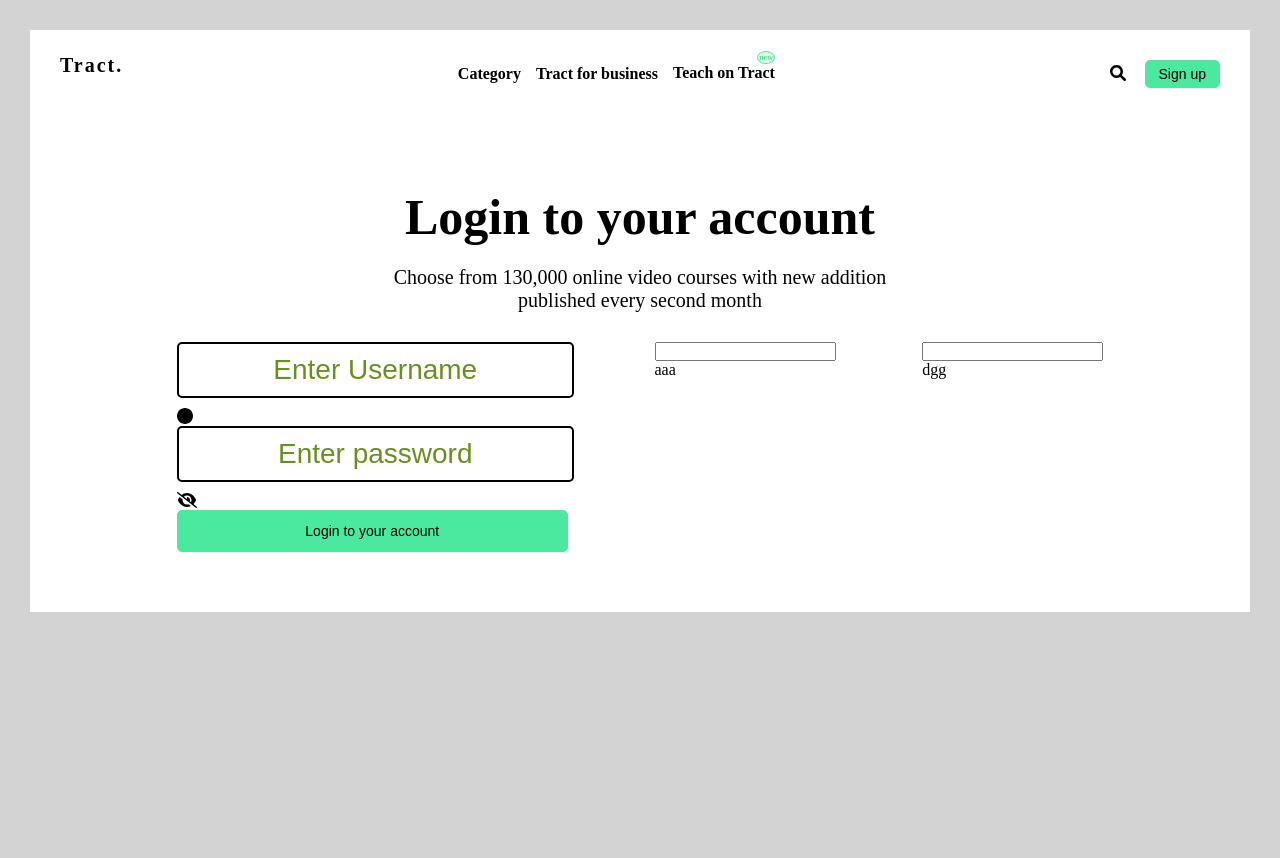
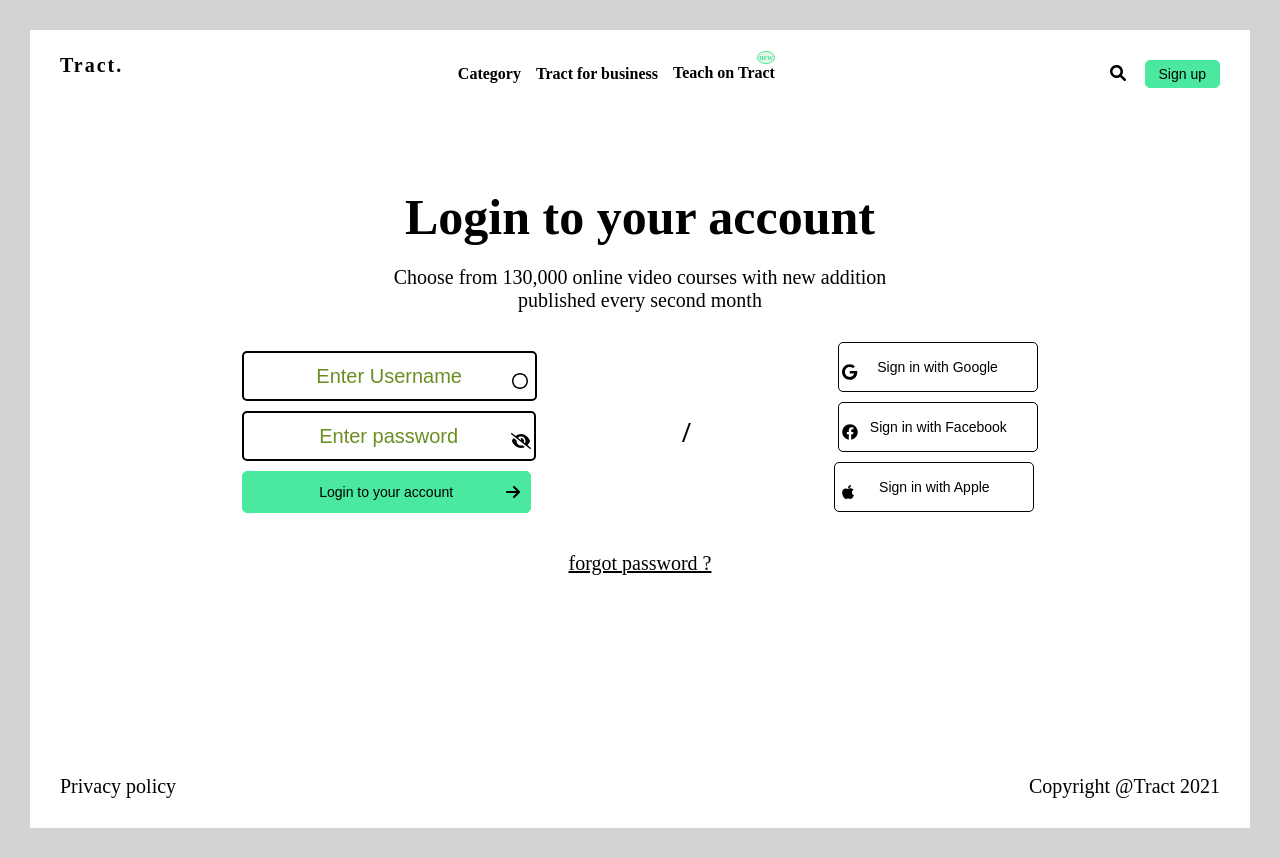
Before and after one commit to moshiurse/ui-challange, a website: page login_ui/index.html in a window 1280 px wide. Before the commit the page ends 800 px from the top, so only its background shows below. Drawn offline with Linux system fonts and the light colour scheme.

Commit message:
Done the Tract Ui Login

```diff
--- a/login_ui/index.html
+++ b/login_ui/index.html
@@ -43,22 +43,42 @@
             <div class="sub-form">
                 <div class="input-group">
                     <input class="textbox" type="text" id="username" name="username" placeholder="Enter Username">
-                    <i class="fa fa-circle"></i>
+                    <i class="far fa-circle"></i>
                 </div>
                 <div class="input-group">
                     <input class="textbox" type="password" id="password" name="password" placeholder="Enter password">
                     <i class="fa fa-eye-slash"></i>
                 </div>
-                <div>
+                <div class="input-group">
                     <button class="btn btn-lg">Login to your account</button>
+                    <i class="fa fa-arrow-right"></i>
                 </div>
             </div>
             <div class="sub-form">
-                <input type="text" id="fname" name="fname">aaa
+                <div class="slash">/</div>
             </div>
             <div class="sub-form">
-                <input type="text" id="fname" name="fname">dgg
+                <div class="btn-group">
+                    <i class="fab fa-google"></i>
+                    <button class="btn btn-lg btn-raw">Sign in with Google</button>
+                </div>
+                <div class="btn-group">
+                    <i class="fab fa-facebook"></i>
+                    <button class="btn btn-lg btn-raw">Sign in with Facebook</button>
+                </div>
+                <div class="btn-group">
+                    <i class="fab fa-apple"></i>
+                    <button class="btn btn-lg btn-raw">Sign in with Apple</button>
+                </div>
             </div>
+        </div>
+
+        <div class="forgot-pass">
+            <a href="#">forgot password ?</a>
+        </div>
+        <div class="bottom-copyright">
+            <span>Privacy policy</span>
+            <span>Copyright @Tract 2021</span>
         </div>
     </div>
 
--- a/login_ui/scss/style.scss
+++ b/login_ui/scss/style.scss
@@ -93,10 +93,11 @@
 .sub-form {
     display: flex;
     flex-direction: column;
+    align-self: center;
 }
 
 .textbox {
-    font-size: 28px;
+    font-size: 22px;
     width: 100%;
     padding: 10px 1px;
     border-radius: 5px;
@@ -106,6 +107,7 @@
     &::placeholder {
         text-align: center;
         color: olivedrab;
+        font-size: 20px;
     }
 }
 
@@ -114,3 +116,56 @@
     margin: 0px;
     padding: 12px;
 }
+
+.btn-raw {
+    background-color: transparent;
+    border-color: black;
+    height: 50px;
+    width: 200px;
+    margin-bottom: 10px;
+}
+
+.input-group {
+    display: flex;
+    align-items: center;
+    .fa-circle,
+    .fa-eye-slash,
+    .fa-arrow-right {
+        margin-left: -25px;
+    }
+}
+
+.btn-group {
+    display: flex;
+    align-items: center;
+
+    .fa-google,
+    .fa-apple,
+    .fa-facebook {
+        margin-right: -20px;
+    }
+}
+
+.slash {
+    font-size: 30px;
+    font-weight: bold;
+}
+
+.forgot-pass {
+    text-align: center;
+
+    a {
+        color: black;
+        font-size: 20px;
+    }
+}
+
+.bottom-copyright {
+    display: flex;
+    justify-content: space-between;
+    margin-top: 200px;
+
+    span{
+        font-size: 20px;
+    }
+}
```
Also changed, not shown: login_ui/css/style.css.
